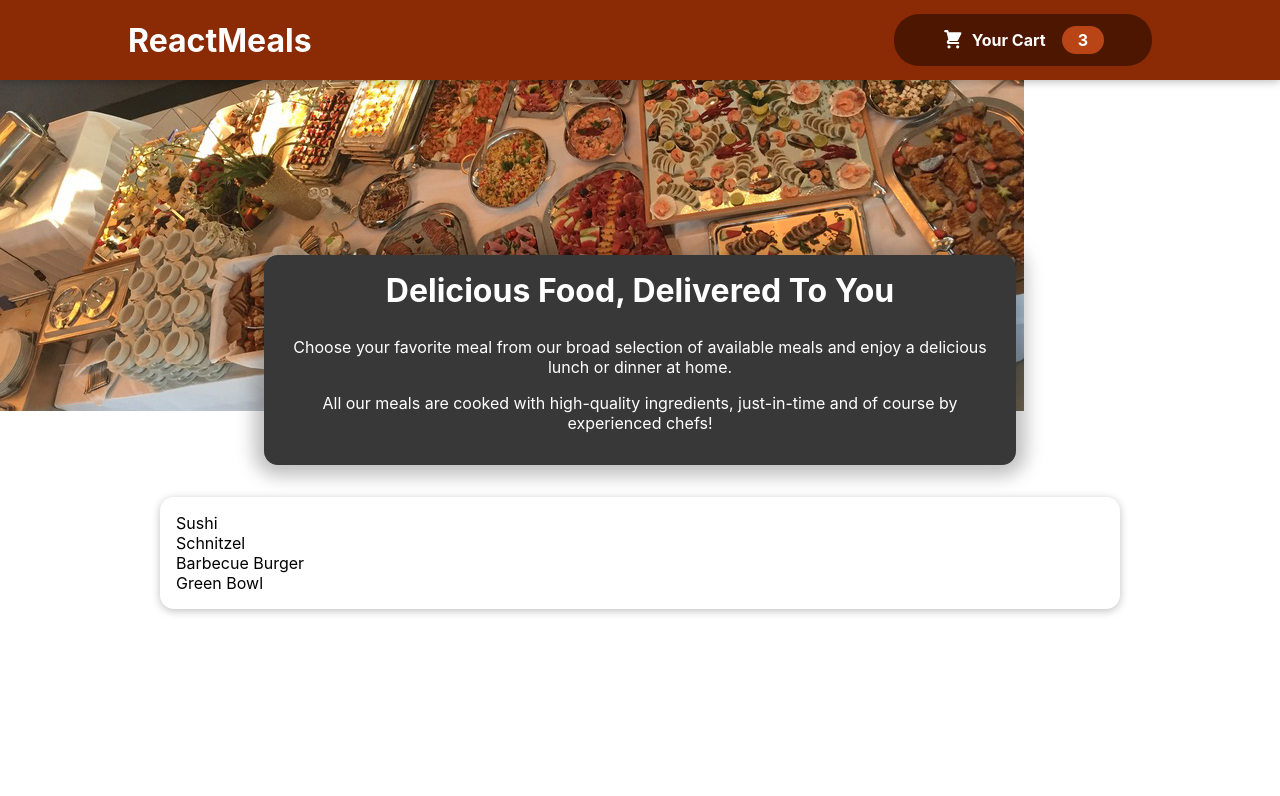
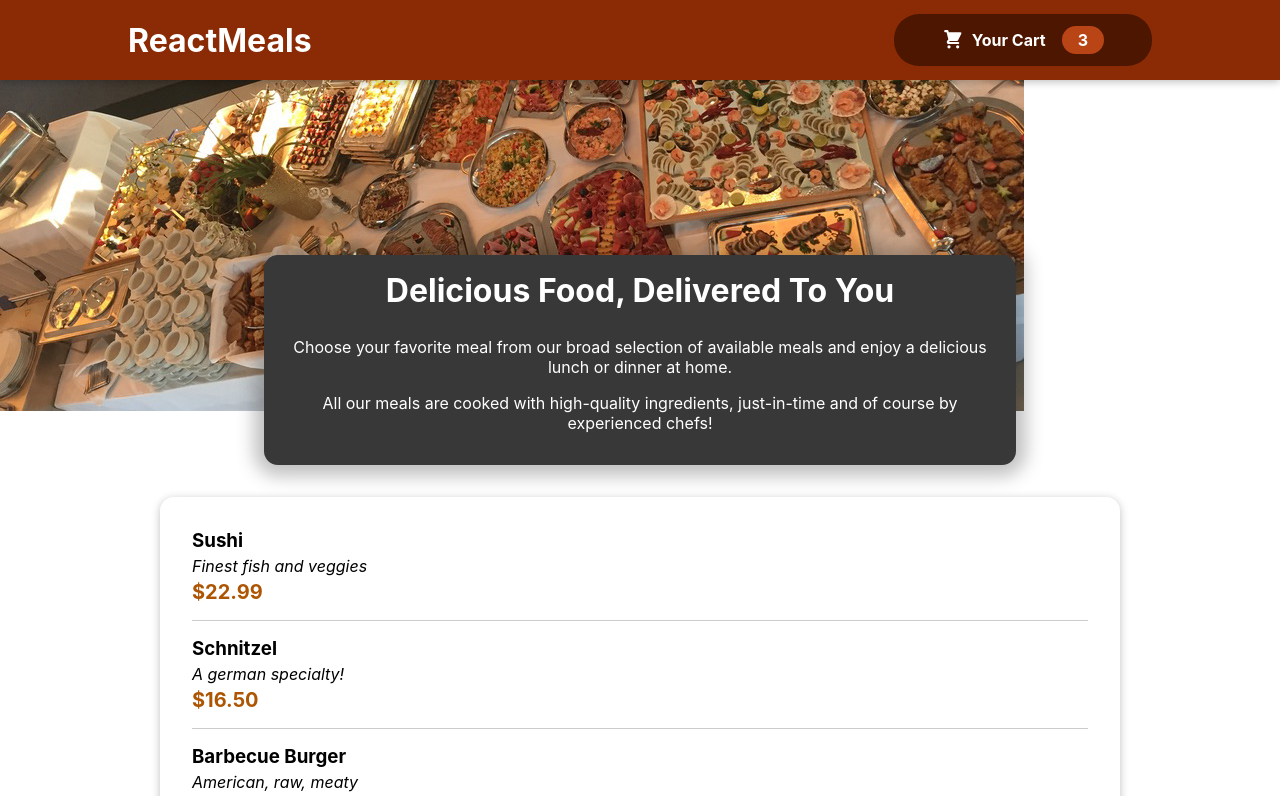
Before and after one commit to LoryGlory/react-food-order-app, a React (Create React App) app: page / in a window 1280 px wide. Shown: the top 796 px of the page. Built offline with nearby package versions, Linux system fonts and the light colour scheme.

Commit message:
added meal item component import and changed map method

```diff
--- a/src/components/Meals/AvailableMeals.js
+++ b/src/components/Meals/AvailableMeals.js
@@ -1,4 +1,5 @@
 import classes from './AvailableMeals.module.css';
+import MealItem from "./MealItem/MealItem";
 import Card from "../UI/Card";
 
 const DUMMY_MEALS = [
@@ -29,7 +30,14 @@
 ];
 
 const AvailableMeals = () => {
-  const mealsList = DUMMY_MEALS.map(meal => <li>{meal.name}</li>);
+  const mealsList = DUMMY_MEALS.map(meal =>
+      <MealItem
+          key={meal.id}
+          name={meal.name}
+          description={meal.description}
+          price={meal.price}
+      />
+  );
 
   return (
       <section className={classes.meals}>
```
